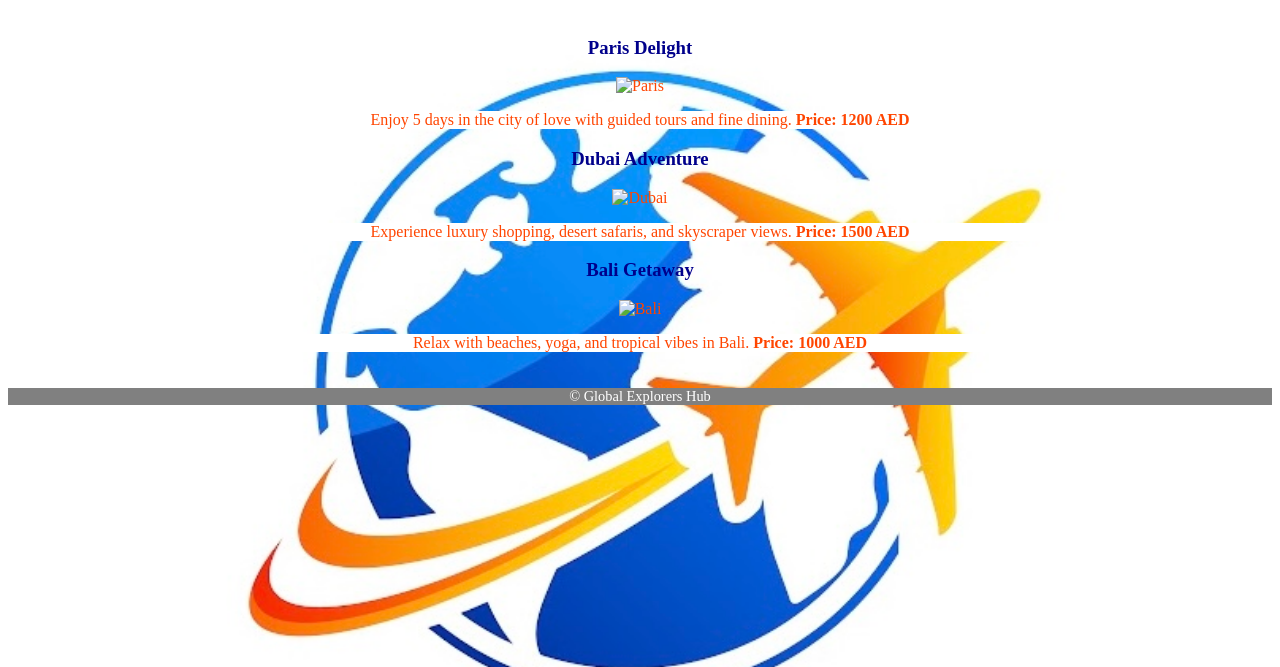
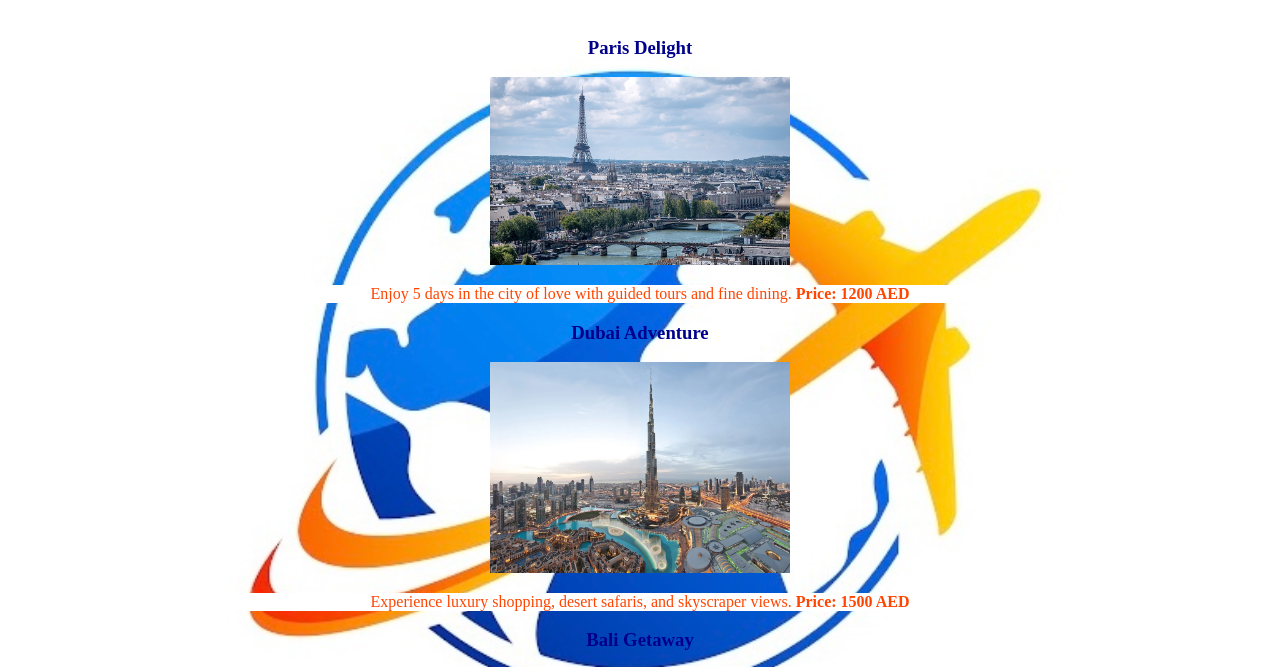
Before and after one commit to nourkandil1/Travel-Agency, a plain HTML site: page package.html in a window 1280 px wide. Shown: the part 109-776 px from the top of the page. Drawn offline with Linux system fonts and the light colour scheme; files whose address does not match are found by name.

Commit message:
Update package.html

```diff
--- a/package.html
+++ b/package.html
@@ -17,17 +17,17 @@
         <div class="package">
             <section>
                 <h3> Paris Delight </h3>
-                <img src="images/paris.jpg" alt="Paris" width="300">
+                <img src="paris.jpg" alt="Paris" width="300">
                 <p style="background-color: white;"> Enjoy 5 days in the city of love with guided tours and fine dining.  <strong>Price: 1200 AED </strong></p>
             </section>
             <section>
                 <h3> Dubai Adventure </h3>
-                <img src="images/dubai.jpg" alt="Dubai" width="300">
+                <img src="dubai.jpg" alt="Dubai" width="300">
                 <p style="background-color: white;">Experience luxury shopping, desert safaris, and skyscraper views. <strong>Price: 1500 AED </strong></p>
             </section>
             <section>
                 <h3> Bali Getaway </h3>
-                <img src="images/bali.jpg" alt="Bali" width="300">
+                <img src="bali.jpg" alt="Bali" width="300">
                 <p style="background-color: white;">Relax with beaches, yoga, and tropical vibes in Bali. <strong>Price: 1000 AED </strong></p>
             </section>
         </div>
```
